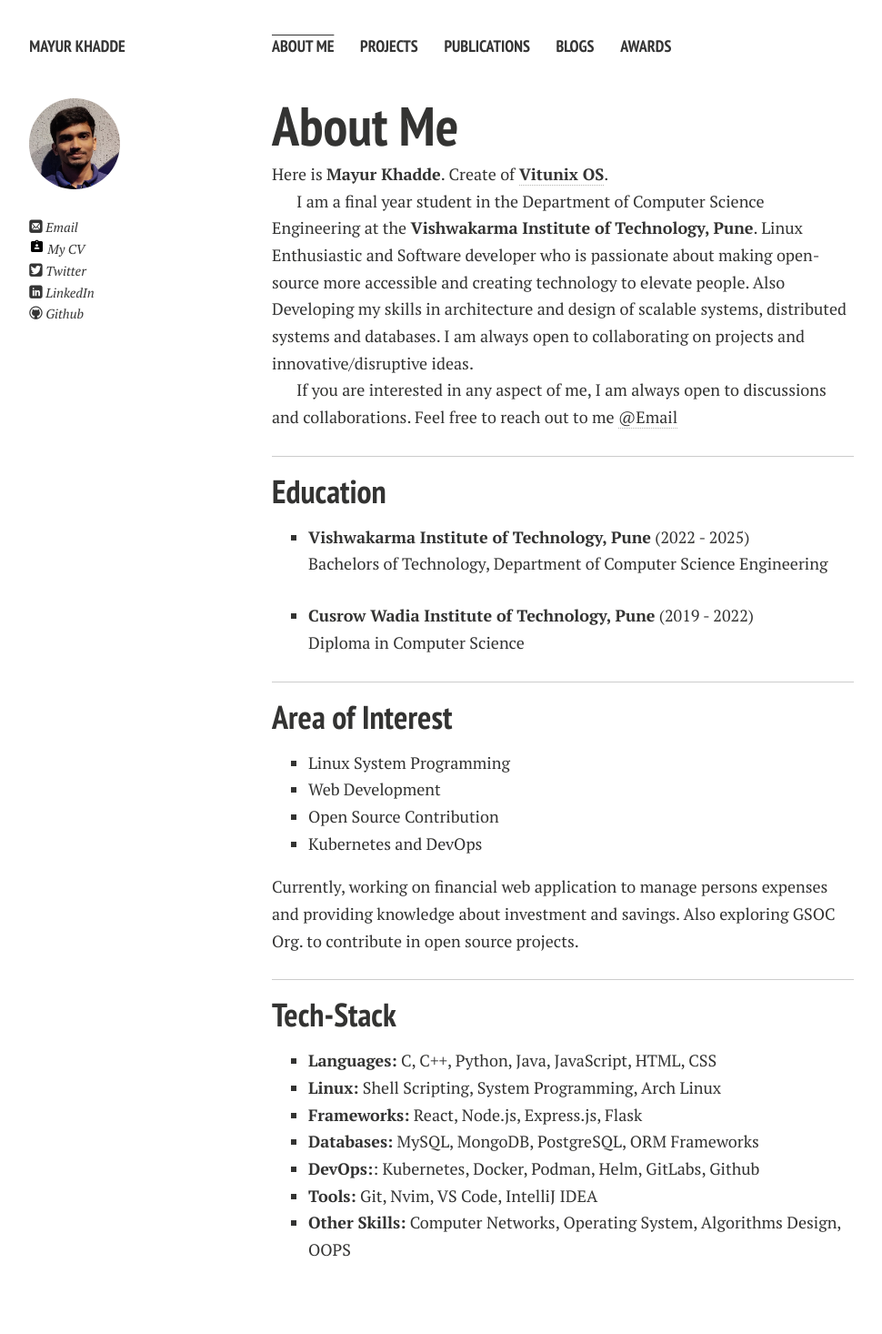
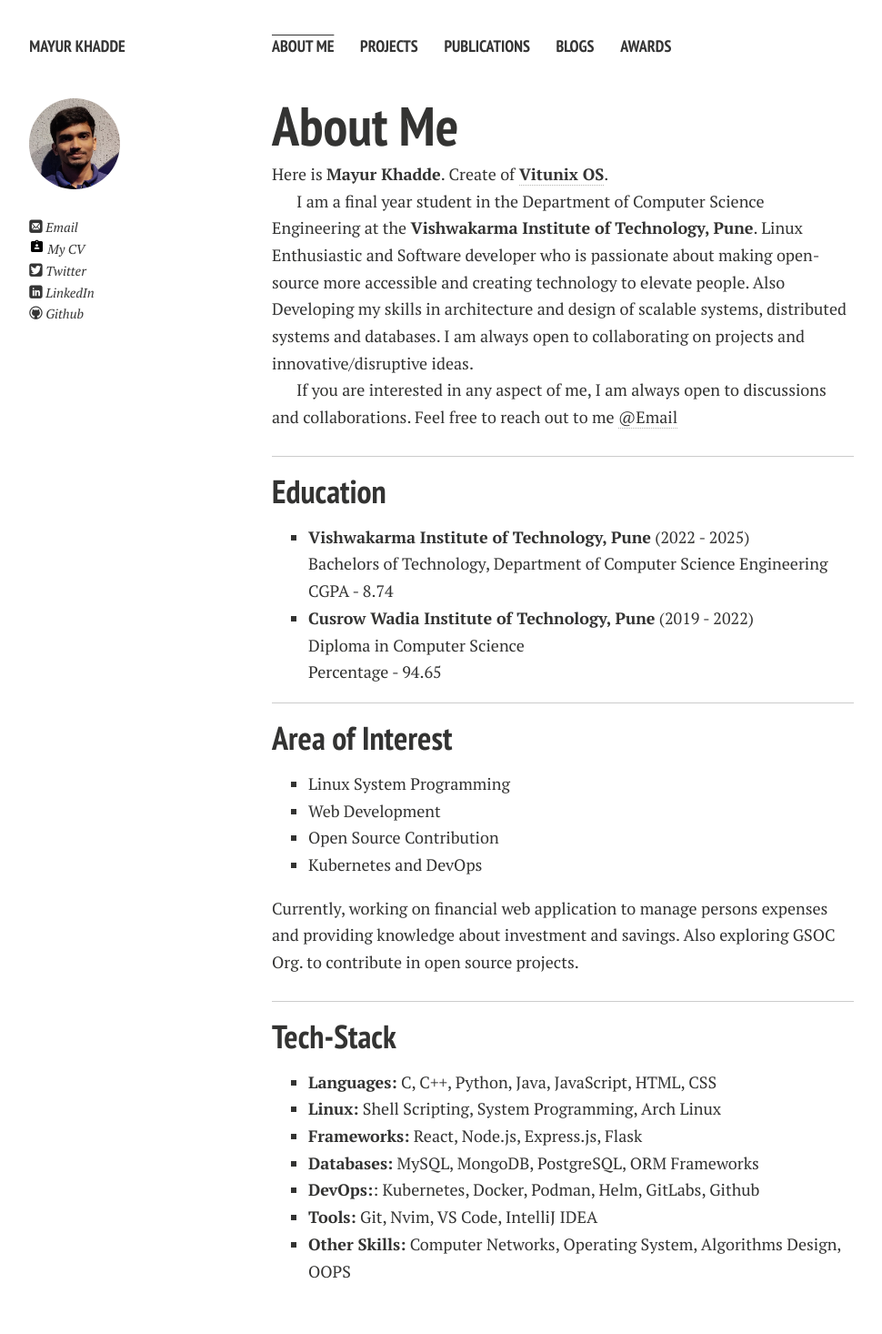
Before and after one commit to bashlogs/bashlogs.github.io, a Jekyll site: the page built from index.md, in a window 1280 px wide. Shown: the whole page at 91% size, without its empty margins (21-991 px from the left). Built offline with Jekyll 4.4.1, drawn with Linux system fonts in a browser that asks for light colours; nearby versions of some CDN libraries; comment, search, counter and statistics services are not loaded; a style sheet for code colours, icons or effects is not loaded; before the commit the page ends 1443 px from its top, so only the background shows below that.

Commit message:
Small Changes related Education Details

```diff
--- a/index.md
+++ b/index.md
@@ -18,9 +18,10 @@ If you are interested in any aspect of me, I am always open to discussions and c
 
 - **Vishwakarma Institute of Technology, Pune** (2022 - 2025)<br>
   Bachelors of Technology, Department of Computer Science Engineering<br>
-
+  CGPA - 8.74
 - **Cusrow Wadia Institute of Technology, Pune** (2019 - 2022)<br>
   Diploma in Computer Science<br>
+  Percentage - 94.65
 
 ---
 
```
